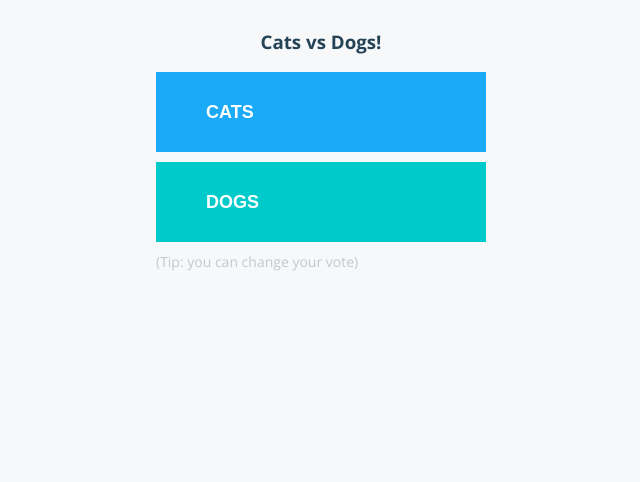
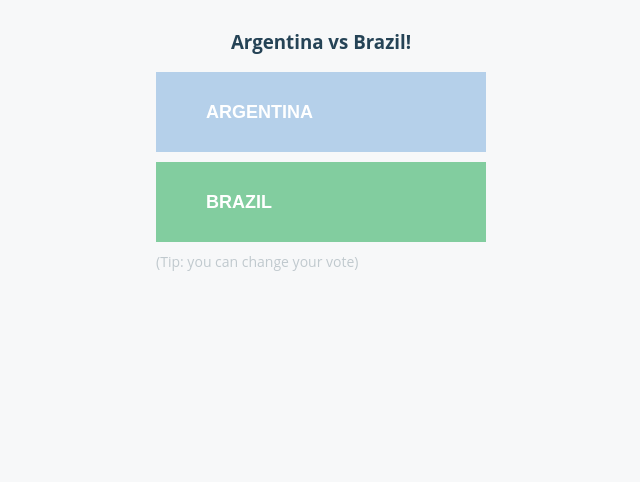
Before and after one commit to matischroder/proyecto-ing-soft-3, a Flask app: page / in a window 1280 px wide. Shown: the top 482 px of the page, without its empty margins (319-959 px from the left). Run offline with Flask 2, Linux system fonts and the light colour scheme; some libraries are stand-ins or nearby versions.

Commit message:
Changed from cats vs dots to arg vs brz on vote html

```diff
--- a/vote/app.py
+++ b/vote/app.py
@@ -7,8 +7,8 @@ from flask import Flask, render_template, request, make_response, g
 from redis import Redis
 
 
-option_a = os.getenv('OPTION_A', "Cats")
-option_b = os.getenv('OPTION_B', "Dogs")
+option_a = os.getenv('OPTION_A', "Argentina")
+option_b = os.getenv('OPTION_B', "Brazil")
 hostname = socket.gethostname()
 
 PORT = int(os.environ.get('PORT', '5000'))
--- a/vote/static/stylesheets/style.css
+++ b/vote/static/stylesheets/style.css
@@ -1,47 +1,49 @@
-@import url(//fonts.googleapis.com/css?family=Open+Sans:400,700,600);
+@import url(//fonts.googleapis.com/css?family=Open + Sans:400, 700, 600);
 
-*{
-  box-sizing:border-box;
+* {
+  box-sizing: border-box;
 }
-html,body{
+html,
+body {
   margin: 0;
   padding: 0;
-  background-color: #F7F8F9;
+  background-color: #f7f8f9;
   height: 100vh;
   font-family: 'Open Sans';
 }
 
-button{
+button {
   border-radius: 0;
   width: 100%;
   height: 50%;
 }
 
-button[type="submit"] {
-  -webkit-appearance:none; -webkit-border-radius:0;
+button[type='submit'] {
+  -webkit-appearance: none;
+  -webkit-border-radius: 0;
 }
 
-button i{
+button i {
   float: right;
   padding-right: 30px;
   margin-top: 3px;
 }
 
-button.a{
-  background-color: #1aaaf8;
+button.a {
+  background-color: #75aadb81;
 }
 
-button.b{
-  background-color: #00cbca;
+button.b {
+  background-color: #009c3c79;
 }
 
-#tip{
+#tip {
   text-align: left;
   color: #c0c9ce;
   font-size: 14px;
 }
 
-#hostname{
+#hostname {
   position: absolute;
   bottom: 100px;
   right: 0;
@@ -50,7 +52,7 @@ button.b{
   font-size: 24px;
 }
 
-#content-container{
+#content-container {
   z-index: 2;
   position: relative;
   margin: 0 auto;
@@ -59,38 +61,39 @@ button.b{
   max-width: 940px;
   height: 100%;
 }
-#content-container-center{
+#content-container-center {
   display: table-cell;
   text-align: center;
 }
 
-#content-container-center h3{
+#content-container-center h3 {
   color: #254356;
 }
 
-#choice{
+#choice {
   transition: all 300ms linear;
   line-height: 1.3em;
   display: inline;
   vertical-align: middle;
   font-size: 3em;
 }
-#choice a{
-  text-decoration:none;
+#choice a {
+  text-decoration: none;
 }
-#choice a:hover, #choice a:focus{
-  outline:0;
-  text-decoration:underline;
+#choice a:hover,
+#choice a:focus {
+  outline: 0;
+  text-decoration: underline;
 }
 
-#choice button{
+#choice button {
   display: block;
   height: 80px;
   width: 330px;
   border: none;
   color: white;
   text-transform: uppercase;
-  font-size:18px;
+  font-size: 18px;
   font-weight: 700;
   margin-top: 10px;
   margin-bottom: 10px;
@@ -98,32 +101,32 @@ button.b{
   padding-left: 50px;
 }
 
-#choice button.a:hover{
-  background-color: #1488c6;
+#choice button.a:hover {
+  background-color: #75aadbcb;
 }
 
-#choice button.b:hover{
-  background-color: #00a2a1;
+#choice button.b:hover {
+  background-color: #009c3cc2;
 }
 
-#choice button.a:focus{
-  background-color: #1488c6;
+#choice button.a:focus {
+  background-color: #75aadb;
 }
 
-#choice button.b:focus{
-  background-color: #00a2a1;
+#choice button.b:focus {
+  background-color: #009c3b;
 }
 
-#background-stats{
-  z-index:1;
-  height:100%;
-  width:100%;
-  position:absolute;
+#background-stats {
+  z-index: 1;
+  height: 100%;
+  width: 100%;
+  position: absolute;
 }
-#background-stats div{
+#background-stats div {
   transition: width 400ms ease-in-out;
-  display:inline-block;
-  margin-bottom:-4px;
-  width:50%;
-  height:100%;
+  display: inline-block;
+  margin-bottom: -4px;
+  width: 50%;
+  height: 100%;
 }
```
Also changed, not shown: 1 other file.
